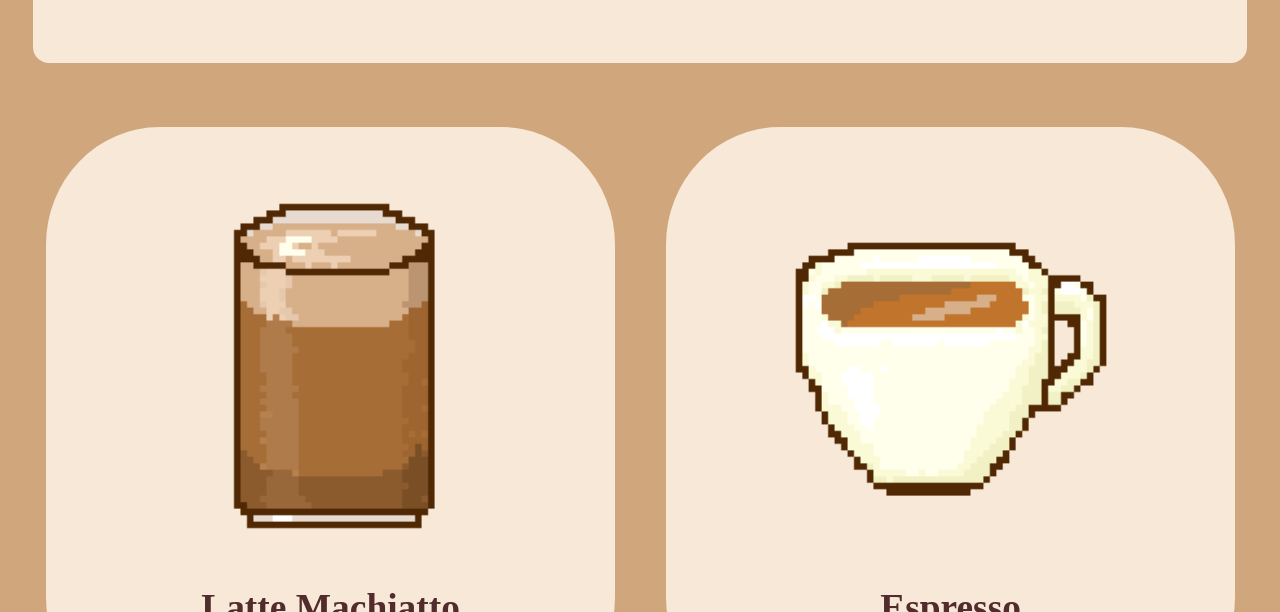
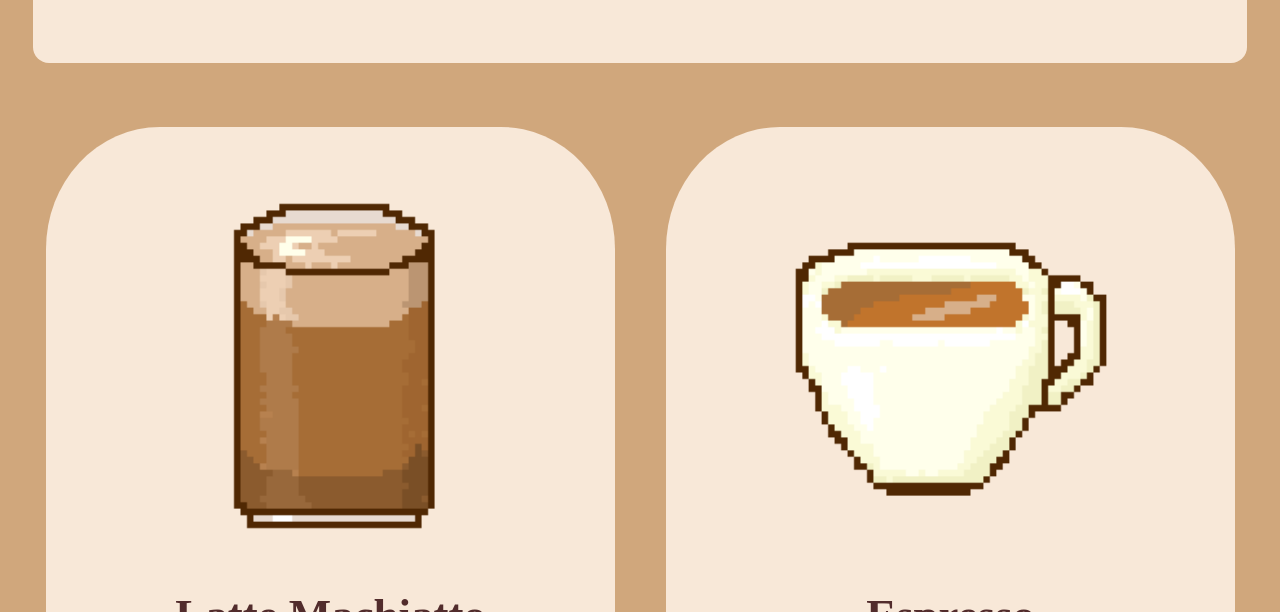
Before and after one commit to pastlpixel/CoffeeTimer, a plain HTML site: page index.html in a window 1280 px wide. Shown: the part 188-800 px from the top of the page. Drawn offline with Linux system fonts and the light colour scheme.

Commit message:
Change font size in start page

```diff
--- a/style.css
+++ b/style.css
@@ -46,7 +46,7 @@ body {
   object-fit: cover;    /* ensures images fill space nicely */
   transition: transform 0.8s ease; /* delays zoom */
   text-align: center;     /* shift all content in image box (text and pictures */
-  font-size: 2.5vw;       /* size of text in image box */
+  font-size: 3vw;       /* size of text in image box */
   line-height: 0.5rem;    /* distance between heading and paragraph in image box */
   color: var(--color-middle-brown);    /* color for paragraphs */
 }
```
